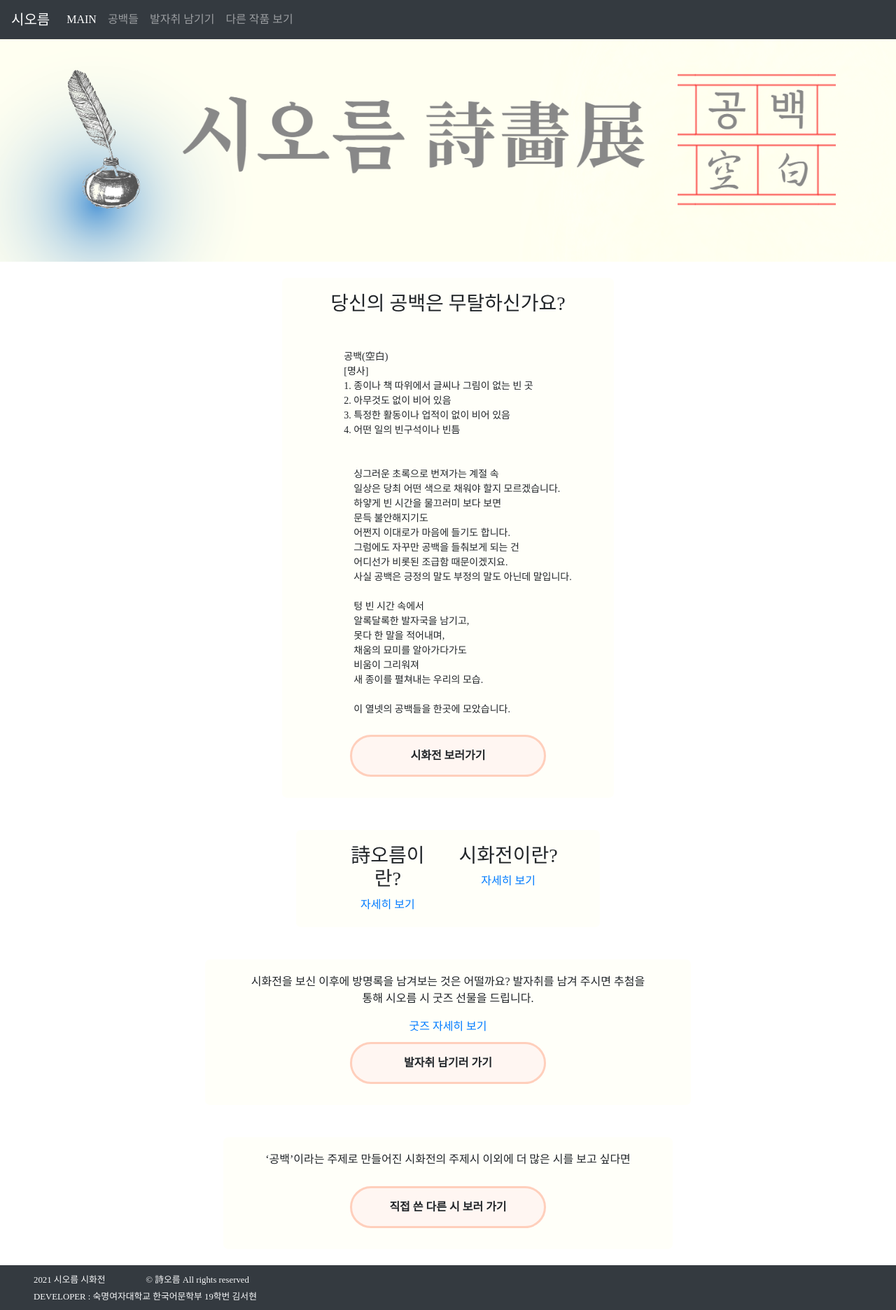
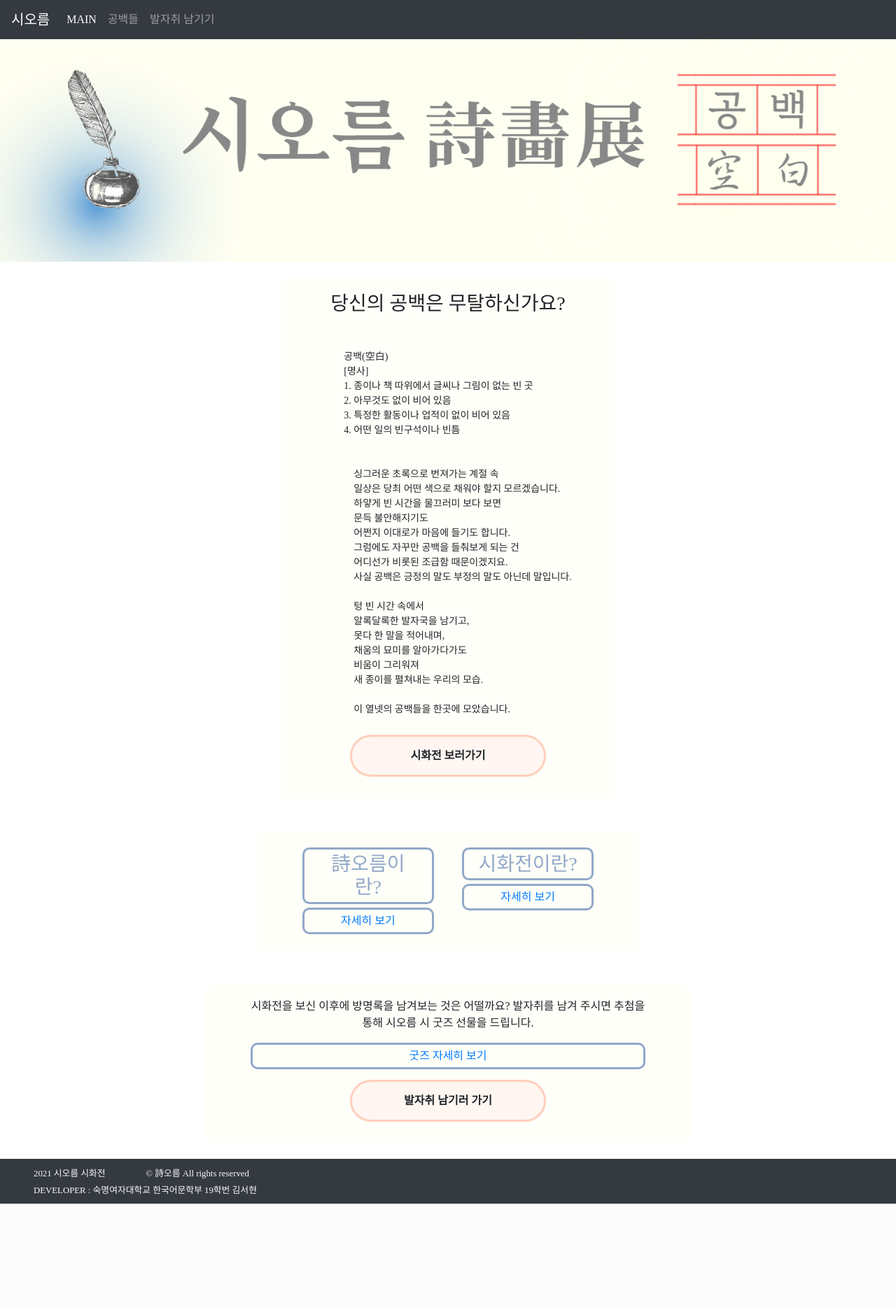
Before and after one commit to seohyun319/poet_exhibition, a Django app: page / in a window 1280 px wide. Shown: the whole page at 70% size. After the commit the page ends 1720 px from the top, so only its background shows below. Run offline with Django 3.2, Linux system fonts and the light colour scheme; some web fonts are replaced.

Commit message:
edit visit link, view & nav html another poet

```diff
--- a/sioreum/static/sioreum/css/main.css
+++ b/sioreum/static/sioreum/css/main.css
@@ -52,7 +52,7 @@ pre {
 
 
 
-.PrjContent {
+.title {
     border-color: #92a8c9; border-style:solid;
     border-radius: 10px;
     padding: 4px 20px;
@@ -61,7 +61,7 @@ pre {
     margin: 5px;
 }
 
-.PrjDrop {
+.drop {
     border-color: #92a8c9; border-style:solid;
     border-radius: 10px;
     padding: 4px 10px;
@@ -69,7 +69,7 @@ pre {
     overflow: hidden;
     margin: 5px;
 }
-
+/*
 input[id*="PrjDrop"] {
     display:none;
 }
@@ -78,4 +78,4 @@ input[id*="PrjDrop"] + label {
     display:block;
     padding:3px;
     cursor: pointer;
-}
+} */
--- a/sioreum/templates/sioreum/base.html
+++ b/sioreum/templates/sioreum/base.html
@@ -37,10 +37,7 @@
                         <a class="nav-link" href="/poet">공백들</a>
                     </li>
                     <li class="nav-item">
-                        <a class="nav-link" href="/visitor">발자취 남기기</a>
-                    </li>
-                    <li class="nav-item">
-                        <a class="nav-link" href="#">다른 작품 보기</a>
+                        <a class="nav-link" href="/visitor?page=1">발자취 남기기</a>
                     </li>
                 </ul>
             </div>
--- a/sioreum/templates/sioreum/main.html
+++ b/sioreum/templates/sioreum/main.html
@@ -12,7 +12,6 @@
 
 <div class="outContainer">
     <div class="mainBox">
-        <!-- <h1 class="">空白</h1> <br/> -->
         <h3 class="">당신의 공백은 무탈하신가요?</h3> <br/>
         <p><pre class="text-left">
         공백(空白)
@@ -100,13 +99,7 @@
                 </div>
             </div>
         </div>
-        <a class="btn" href="/visitor">발자취 남기러 가기</a>
+        <a class="btn" href="/visitor?page=1">발자취 남기러 가기</a>
     </div>
-
-    <div class="mainBox">
-        <p>‘공백’이라는 주제로 만들어진 시화전의 주제시 이외에 더 많은 시를 보고 싶다면</p>
-        <a class="btn">직접 쓴 다른 시 보러 가기</a>
-    </div>
-
 </div>
 {% endblock %}
--- a/sioreum/views.py
+++ b/sioreum/views.py
@@ -24,7 +24,7 @@ def visitList(request):
     page = request.GET.get('page', 1)
     if (page=="1"):
         paginator = Paginator(visits, 7)
-    else: paginator = Paginator(visits, 8)
+    else : paginator = Paginator(visits, 8)
     try:
         visits = paginator.get_page(page)
     except PageNotAnInteger:
```
